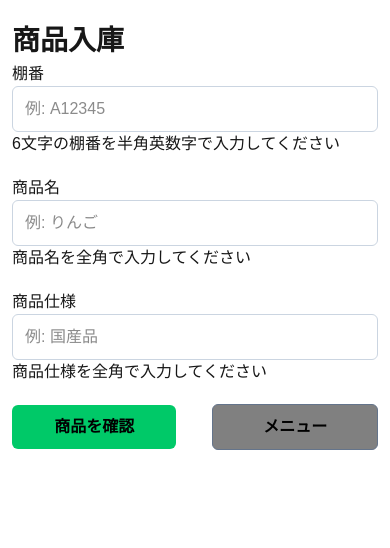
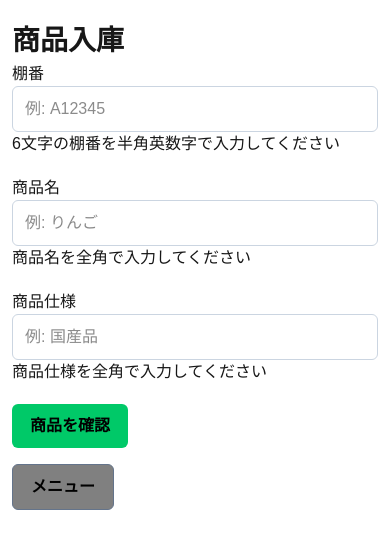
Before and after one commit to Patapatkt/zaiko-system, a Next.js app: page /inventory/new in a window 390 px wide. Shown: the top 548 px of the page. Built offline with nearby package versions, Linux system fonts and the light colour scheme; no server answers.

Commit message:
商品入庫画面のレイアウトとレスポンシブ表示を改善

```diff
--- a/app/globals.css
+++ b/app/globals.css
@@ -90,32 +90,43 @@ body {
 
 .form-action {
   display: flex;
-  justify-content: flex-end;
+  flex-direction: column;
+  align-items: flex-start;
   gap: 12px;
   margin-top: 20px;
 }
 
+.existing-product-restock {
+  width: 100%;
+  max-width: 440px;
+}
+
 .restock-form {
   display: flex;
-    align-items: flex-start;
+  flex-direction: column;
+  align-items: stretch;
+  width: 100%;
   gap: 12px;
 }
 
 .restock-form .form-group {
+  width: 100%;
   margin-bottom: 0;
 }
 
-.restock-form .button {
-    flex-shrink: 0;
-    margin-top: 25px;
+.restock-form .form-group p {
+  margin: 4px 0 0;
 }
 
-.restock-form .form-group {
-    margin-bottom: 0;
+.restock-form .form-input {
+  width: 100%;
+  box-sizing: border-box;
 }
 
 .restock-form .button {
-    flex-shrink: 0;
+  align-self: flex-start;
+  width: 160px;
+  margin-top: 0;
 }
 
 
@@ -250,10 +261,7 @@ body {
 .searcharea {
   display: grid;
   grid-template-columns:
-    minmax(160px, 0.8fr)
-    minmax(220px, 1fr)
-    minmax(220px, 1fr)
-    auto;
+    minmax(160px, 0.8fr) minmax(220px, 1fr) minmax(220px, 1fr) auto;
   gap: 12px;
   align-items: end;
   margin-bottom: 24px;
@@ -305,7 +313,7 @@ body {
   align-self: center;
   flex-shrink: 0;
   white-space: nowrap;
-  margin-right: 12px ;
+  margin-right: 12px;
 }
 
 
@@ -404,6 +412,7 @@ body {
   display: flex;
   flex-direction: column;
   gap: 6px;
+  width: 100%;
 }
 
 .history-searcharea .form-input {
@@ -435,14 +444,14 @@ body {
   text-align: left;
 }
 
-.history-searcharea > .history-date-range {
+.history-searcharea>.history-date-range {
   grid-column: 1 / -1;
   display: grid;
   grid-template-columns: repeat(2, minmax(0, 1fr));
   gap: 20px;
 }
 
-.history-date-range > .form-group {
+.history-date-range>.form-group {
   display: flex;
   flex-direction: column;
   gap: 6px;
@@ -553,7 +562,7 @@ body {
     grid-column: auto;
   }
 
-  .history-searcharea > .history-date-range {
+  .history-searcharea>.history-date-range {
     grid-column: 1 / -1;
     grid-template-columns: repeat(2, minmax(0, 1fr));
     gap: 20px;
@@ -571,6 +580,7 @@ body {
 ======================================== */
 
 @media (max-width: 480px) {
+
   .page-container {
     padding: 20px 12px;
   }
@@ -598,10 +608,6 @@ body {
     width: 100%;
   }
 
-  .button {
-    width: 100%;
-  }
-
   .auth-page {
     padding: 16px;
     box-sizing: border-box;
@@ -618,16 +624,32 @@ body {
     white-space: nowrap;
   }
 
-  .button{
-    width: 100%;
-  }
-
   .history-searcharea {
     grid-template-columns: 1fr;
   }
 
-  .history-searcharea > .history-date-range {
+  .history-searcharea>.history-date-range {
     grid-template-columns: 1fr;
+  }
+
+  .product-actions,
+  .restock-form {
+    width: 100%;
+  }
+
+  .product-actions .form-group,
+  .restock-form .form-group {
+    width: 100%;
+  }
+
+  .product-actions .form-input,
+  .restock-form .form-input {
+    width: 100%;
+  }
+
+  .restock-form .button {
+    width: 100%;
+    align-self: stretch;
   }
 
 }
@@ -645,8 +667,8 @@ body {
 
 .product-actions {
   display: flex;
-  align-items: center;
-  justify-content: flex-start;
-  gap: 24px;
+  flex-direction: column;
+  align-items: flex-start;
+  gap: 16px;
   margin-top: 20px;
 }
--- a/components/ExistingProductRestockForm.tsx
+++ b/components/ExistingProductRestockForm.tsx
@@ -30,7 +30,7 @@ export default function ExistingProductRestockForm({
     restockState,//入庫処理の結果・エラー情報
 }: ExistingProductRestockFormProps) {
     return (
-        <div>
+        <div className="existing-product-restock">
             <p style={{ color: "green" }}>
                 登録済みの商品です。
             </p>
```
Also changed, not shown: app/inventory/new/page.tsx (+0 -65 lines). Lines whose indentation alone changed are shown as unchanged.
